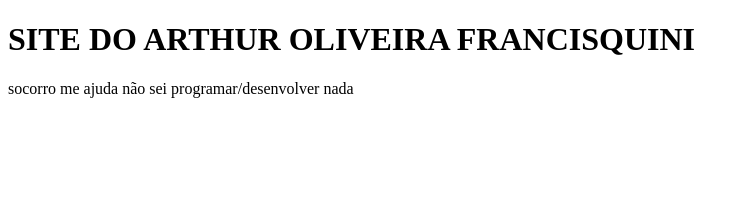
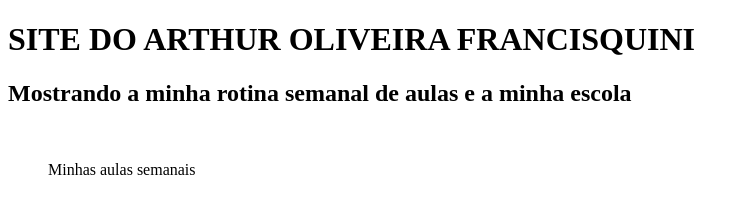
Before and after one commit to FredericoGutendorfer/HTML-CSS2.0, a plain HTML site: page index.html in a window 1280 px wide. Shown: the whole page, without its empty margins (0-749 px from the left). Drawn offline with Linux system fonts and the light colour scheme.

Commit message:
Update index.html

```diff
--- a/index.html
+++ b/index.html
@@ -1,3 +1,5 @@
 <!DOCTYPE html>
 <h1> SITE DO ARTHUR OLIVEIRA FRANCISQUINI </h1>
-<p> socorro me ajuda não sei programar/desenvolver nada </p>
+<h2> Mostrando a minha rotina semanal de aulas e a minha escola </h2>
+<img src=""alt="">
+<ol> Minhas aulas semanais </ol>
```
